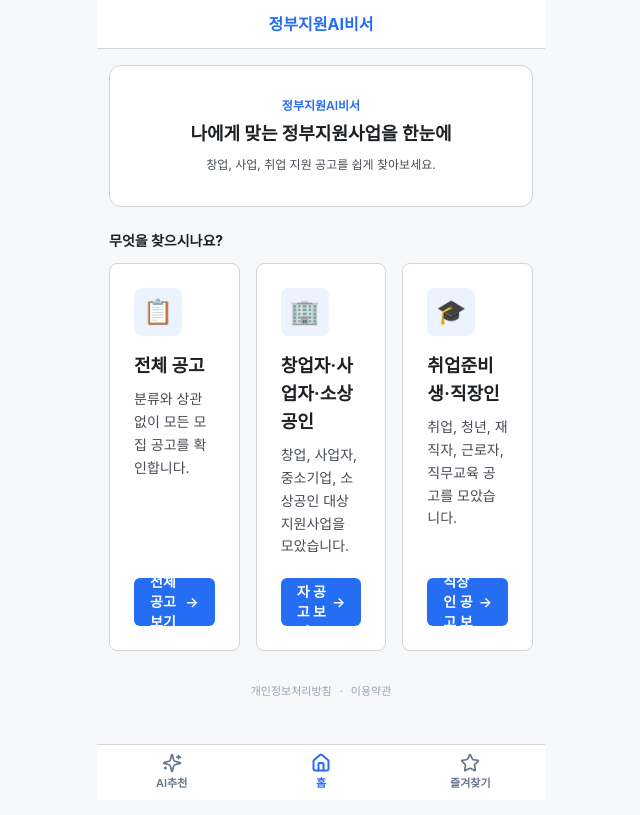
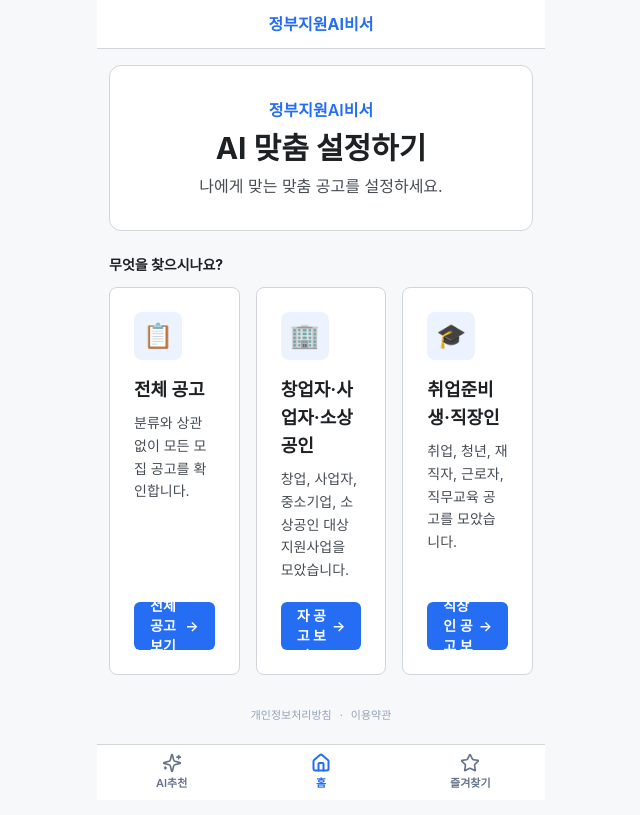
Before and after one commit to lsellco2-dot/gov-support, a Next.js app: page /app in a window 1280 px wide. Shown: the whole page, without its empty margins (319-959 px from the left). Built offline with nearby package versions, Linux system fonts and the light colour scheme; a web font is replaced by a local one.

Commit message:
Update app home hero copy

```diff
--- a/app/app/page.tsx
+++ b/app/app/page.tsx
@@ -7,12 +7,12 @@ export default function AppHome() {
   return (
     <div>
       <section className="rounded-xl border border-line bg-white px-4 py-8 text-center">
-        <p className="text-xs font-semibold text-primary">정부지원AI비서</p>
-        <h1 className="mt-2 text-lg font-bold leading-snug text-ink">
-          나에게 맞는 정부지원사업을 한눈에
+        <p className="text-base font-semibold text-primary">정부지원AI비서</p>
+        <h1 className="mt-2 text-2xl font-bold leading-snug text-ink sm:text-3xl">
+          AI 맞춤 설정하기
         </h1>
-        <p className="mt-2 text-xs leading-relaxed text-subtle">
-          창업, 사업, 취업 지원 공고를 쉽게 찾아보세요.
+        <p className="mt-2 text-sm leading-relaxed text-subtle sm:text-base">
+          나에게 맞는 맞춤 공고를 설정하세요.
         </p>
       </section>
 
```
